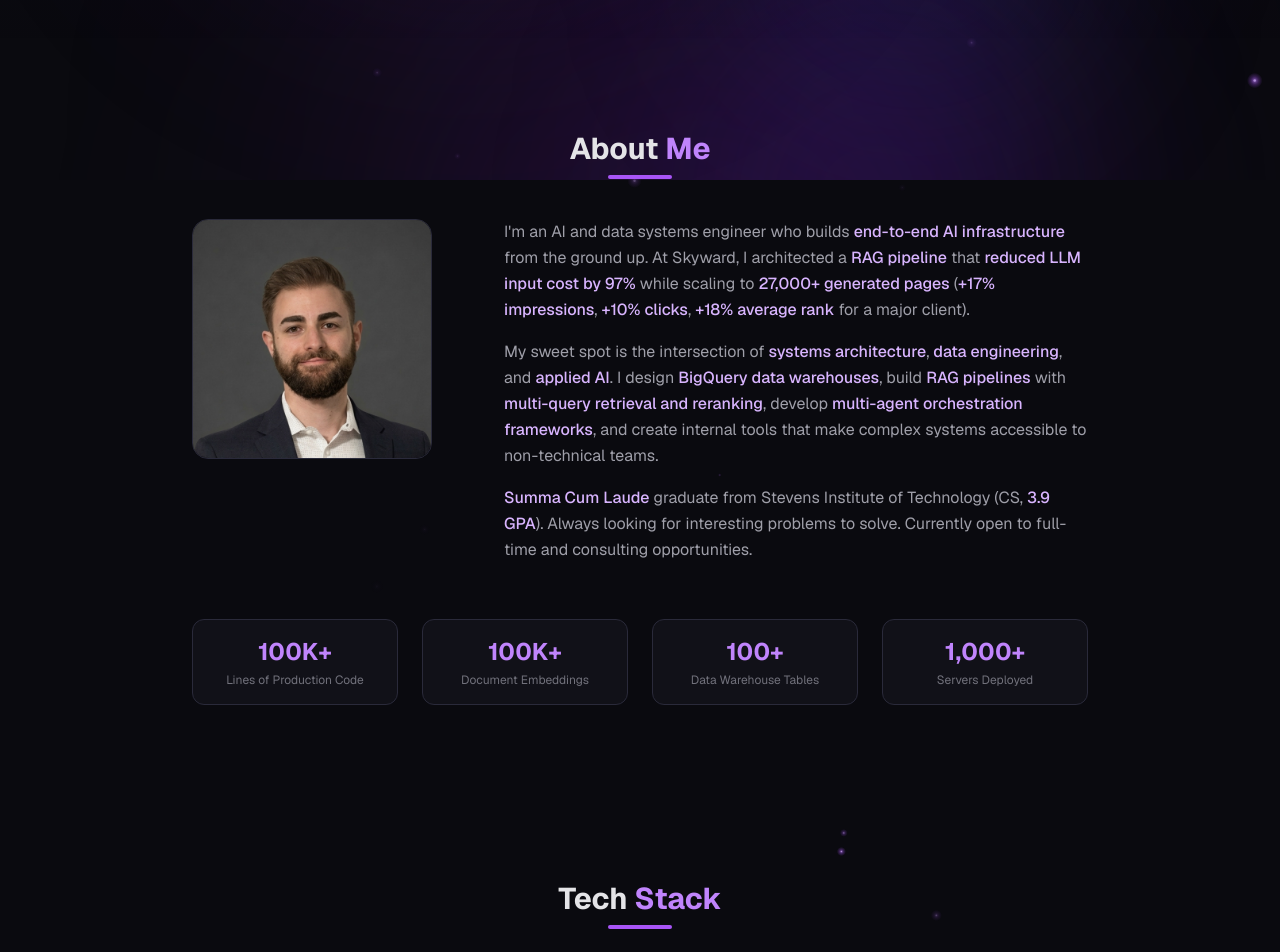
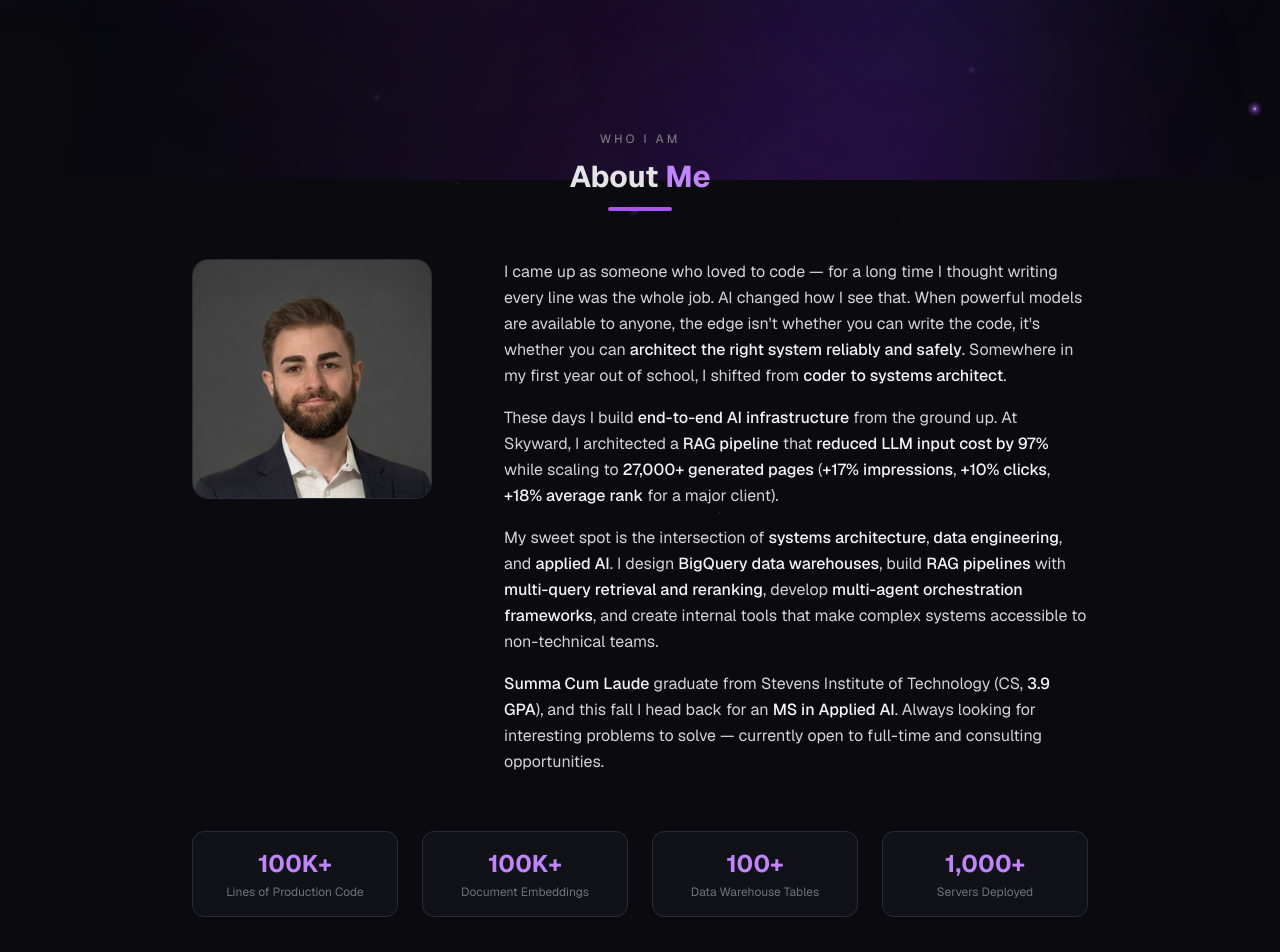
Before and after one commit to amoskowitz02/PersonalWebsite, a Next.js app: page / in a window 1280 px wide. Shown: the part 620-1572 px from the top of the page. Built offline with nearby package versions, Linux system fonts and the light colour scheme.

Commit message:
feat(portfolio): add narrative structure

```diff
--- a/src/app/globals.css
+++ b/src/app/globals.css
@@ -160,7 +160,7 @@ html {
 }
 
 .prose-blog strong {
-  color: var(--color-purple-300);
+  color: #fafafa;
   font-weight: 600;
 }
 
@@ -292,7 +292,7 @@ html {
 }
 
 .prose-blog table strong {
-  color: var(--color-purple-300);
+  color: #fafafa;
 }
 
 /* Side-by-side image row — used via inline HTML <div class="image-row"> */
--- a/src/app/page.tsx
+++ b/src/app/page.tsx
@@ -1,9 +1,10 @@
 import Hero from "@/components/Hero";
 import About from "@/components/About";
 import Skills from "@/components/Skills";
+import Experience from "@/components/Experience";
 import Projects from "@/components/Projects";
-import Experience from "@/components/Experience";
 import Education from "@/components/Education";
+import Currently from "@/components/Currently";
 import Contact from "@/components/Contact";
 
 export default function Home() {
@@ -12,9 +13,10 @@ export default function Home() {
       <Hero />
       <About />
       <Skills />
+      <Experience />
       <Projects />
-      <Experience />
       <Education />
+      <Currently />
       <Contact />
     </>
   );
--- a/src/components/About.tsx
+++ b/src/components/About.tsx
@@ -1,14 +1,11 @@
 import Image from "next/image";
+import SectionHeader from "@/components/SectionHeader";
 
 export default function About() {
   return (
     <section id="about" className="py-20 px-6">
       <div className="max-w-4xl mx-auto">
-        <h2 className="text-3xl font-bold mb-2 text-center">
-          About{" "}
-          <span className="text-purple-400">Me</span>
-        </h2>
-        <div className="h-1 w-16 bg-purple-500 rounded mx-auto mb-10" />
+        <SectionHeader eyebrow="WHO I AM" title="About" accent="Me" />
 
         <div className="grid md:grid-cols-3 gap-10">
           {/* Profile photo */}
@@ -24,58 +21,78 @@ export default function About() {
           </div>
 
           {/* Bio */}
-          <div className="md:col-span-2 space-y-4 text-zinc-400 leading-relaxed">
+          <div className="md:col-span-2 space-y-4 text-zinc-300 leading-relaxed">
             <p>
-              I&apos;m an AI and data systems engineer who builds{" "}
-              <span className="text-purple-300 font-medium">
+              I came up as someone who loved to code — for a long time I
+              thought writing every line was the whole job. AI changed how I
+              see that. When powerful models are available to anyone, the edge
+              isn&apos;t whether you can write the code, it&apos;s whether you
+              can{" "}
+              <span className="text-zinc-100 font-medium">
+                architect the right system reliably and safely
+              </span>
+              . Somewhere in my first year out of school, I shifted from{" "}
+              <span className="text-zinc-100 font-medium">
+                coder to systems architect
+              </span>
+              .
+            </p>
+            <p>
+              These days I build{" "}
+              <span className="text-zinc-100 font-medium">
                 end-to-end AI infrastructure
               </span>{" "}
               from the ground up. At Skyward, I architected a{" "}
-              <span className="text-purple-300 font-medium">RAG pipeline</span>{" "}
+              <span className="text-zinc-100 font-medium">RAG pipeline</span>{" "}
               that{" "}
-              <span className="text-purple-300 font-medium">
+              <span className="text-zinc-100 font-medium">
                 reduced LLM input cost by 97%
               </span>{" "}
               while scaling to{" "}
-              <span className="text-purple-300 font-medium">
+              <span className="text-zinc-100 font-medium">
                 27,000+ generated pages
               </span>{" "}
               (
-              <span className="text-purple-300 font-medium">
+              <span className="text-zinc-100 font-medium">
                 +17% impressions
               </span>
               ,{" "}
-              <span className="text-purple-300 font-medium">
+              <span className="text-zinc-100 font-medium">
                 +10% clicks
               </span>
               ,{" "}
-              <span className="text-purple-300 font-medium">
+              <span className="text-zinc-100 font-medium">
                 +18% average rank
               </span>{" "}
               for a major client).
             </p>
             <p>
               My sweet spot is the intersection of{" "}
-              <span className="text-purple-300 font-medium">systems architecture</span>,{" "}
-              <span className="text-purple-300 font-medium">data engineering</span>, and{" "}
-              <span className="text-purple-300 font-medium">applied AI</span>. I design{" "}
-              <span className="text-purple-300 font-medium">BigQuery data warehouses</span>,
+              <span className="text-zinc-100 font-medium">systems architecture</span>,{" "}
+              <span className="text-zinc-100 font-medium">data engineering</span>, and{" "}
+              <span className="text-zinc-100 font-medium">applied AI</span>. I design{" "}
+              <span className="text-zinc-100 font-medium">BigQuery data warehouses</span>,
               build{" "}
-              <span className="text-purple-300 font-medium">RAG pipelines</span>{" "}
+              <span className="text-zinc-100 font-medium">RAG pipelines</span>{" "}
               with{" "}
-              <span className="text-purple-300 font-medium">
+              <span className="text-zinc-100 font-medium">
                 multi-query retrieval and reranking
               </span>, develop{" "}
-              <span className="text-purple-300 font-medium">
+              <span className="text-zinc-100 font-medium">
                 multi-agent orchestration frameworks
               </span>, and create internal tools that make complex systems
               accessible to non-technical teams.
             </p>
             <p>
-              <span className="text-purple-300 font-medium">Summa Cum Laude</span>{" "}
+              <span className="text-zinc-100 font-medium">Summa Cum Laude</span>{" "}
               graduate from Stevens Institute of Technology (CS,{" "}
-              <span className="text-purple-300 font-medium">3.9 GPA</span>).
-              Always looking for interesting problems to solve. Currently open to full-time and consulting opportunities.
+              <span className="text-zinc-100 font-medium">3.9 GPA</span>), and
+              this fall I head back for an{" "}
+              <span className="text-zinc-100 font-medium">
+                MS in Applied AI
+              </span>
+              . Always looking for interesting problems to solve — currently
+              open to full-time and consulting opportunities.
             </p>
           </div>
         </div>
--- /dev/null
+++ b/src/components/Currently.tsx
@@ -0,0 +1,61 @@
+import { Hammer, GraduationCap, Compass, ArrowRight } from "lucide-react";
+import SectionHeader from "@/components/SectionHeader";
+
+const items = [
+  {
+    icon: Hammer,
+    label: "Building",
+    body: "At Skyward I lead the AI and data infrastructure — agentic pipelines, RAG systems, and the BigQuery warehouse they run on. Most weeks I'm turning a messy business problem into a system that actually ships.",
+  },
+  {
+    icon: GraduationCap,
+    label: "Learning",
+    body: "This fall I head back to Stevens for an MS in Applied AI — adding theoretical depth to the production intuition I've built, and going deeper on knowledge graphs and Graph RAG.",
+  },
+  {
+    icon: Compass,
+    label: "Looking for",
+    body: "Full-time and consulting roles where I can own AI systems end to end — deciding what gets built, how it gets built, and where AI actually belongs.",
+  },
+];
+
+export default function Currently() {
+  return (
+    <section id="currently" className="py-24 px-6">
+      <div className="max-w-4xl mx-auto">
+        <SectionHeader eyebrow="WHERE I'M HEADED" title="Right" accent="Now" />
+
+        <p className="text-center text-zinc-400 leading-relaxed max-w-2xl mx-auto mb-12">
+          Here&apos;s what I&apos;d tell you if we grabbed coffee today.
+        </p>
+
+        <div className="grid md:grid-cols-3 gap-6">
+          {items.map((item) => (
+            <div
+              key={item.label}
+              className="rounded-2xl bg-surface border border-border p-6 hover:border-purple-500/30 transition-colors"
+            >
+              <div className="inline-flex p-2.5 rounded-xl bg-purple-500/10 border border-purple-500/20 mb-4">
+                <item.icon className="text-purple-400" size={20} />
+              </div>
+              <h3 className="text-zinc-100 font-medium mb-2">{item.label}</h3>
+              <p className="text-sm text-zinc-400 leading-relaxed">
+                {item.body}
+              </p>
+            </div>
+          ))}
+        </div>
+
+        <p className="text-center text-zinc-400 mt-12">
+          If that&apos;s the kind of problem you&apos;re working on,{" "}
+          <a
+            href="#contact"
+            className="inline-flex items-center gap-1 text-purple-400 hover:text-purple-300 transition-colors font-medium"
+          >
+            let&apos;s talk <ArrowRight size={14} />
+          </a>
+        </p>
+      </div>
+    </section>
+  );
+}
--- a/src/components/Education.tsx
+++ b/src/components/Education.tsx
@@ -1,14 +1,40 @@
 import { GraduationCap, Award, BookOpen } from "lucide-react";
+import SectionHeader from "@/components/SectionHeader";
 
 export default function Education() {
   return (
     <section id="education" className="py-24 px-6">
       <div className="max-w-4xl mx-auto">
-        <h2 className="text-3xl font-bold mb-2 text-center">
-          My{" "}
-          <span className="text-purple-400">Education</span>
-        </h2>
-        <div className="h-1 w-16 bg-purple-500 rounded mx-auto mb-12" />
+        <SectionHeader eyebrow="FOUNDATIONS" title="My" accent="Education" />
+
+        {/* Stevens — Master's (upcoming) */}
+        <div className="rounded-2xl bg-surface border border-purple-500/30 p-8 mb-8">
+          <div className="flex items-start gap-4">
+            <div className="p-3 rounded-xl bg-purple-500/10 border border-purple-500/20">
+              <GraduationCap className="text-purple-400" size={28} />
+            </div>
+            <div className="flex-1">
+              <div className="flex flex-wrap items-center gap-3">
+                <h3 className="text-xl font-semibold text-zinc-100">
+                  Stevens Institute of Technology
+                </h3>
+                <span className="text-xs px-2 py-0.5 rounded-full bg-purple-500/15 text-purple-300 border border-purple-500/30">
+                  Starting Fall 2026
+                </span>
+              </div>
+              <p className="text-purple-400 text-sm font-medium">
+                Master of Science in Applied Artificial Intelligence
+              </p>
+              <p className="text-sm text-zinc-500 mt-1">Hoboken, NJ</p>
+              <p className="text-sm text-zinc-400 mt-3">
+                Returning to Stevens to add theoretical depth to the production
+                intuition I&apos;ve built in the field — with a focus on
+                knowledge graphs and Graph RAG, where the relationships between
+                entities become part of what the model reasons over.
+              </p>
+            </div>
+          </div>
+        </div>
 
         {/* Stevens */}
         <div className="rounded-2xl bg-surface border border-border p-8 mb-8">
--- a/src/components/Navbar.tsx
+++ b/src/components/Navbar.tsx
@@ -7,9 +7,10 @@ import Link from "next/link";
 const navLinks = [
   { href: "/#about", label: "About" },
   { href: "/#skills", label: "Skills" },
+  { href: "/#experience", label: "Experience" },
   { href: "/#projects", label: "Projects" },
-  { href: "/#experience", label: "Experience" },
   { href: "/#education", label: "Education" },
+  { href: "/#currently", label: "Currently" },
   { href: "/#contact", label: "Contact" },
 ];
 
@@ -24,7 +25,7 @@ export default function Navbar() {
         </Link>
 
         {/* Desktop nav */}
-        <div className="hidden md:flex items-center gap-8">
+        <div className="hidden md:flex items-center gap-6">
           {navLinks.map((link) => (
             <Link
               key={link.href}
--- /dev/null
+++ b/src/components/SectionHeader.tsx
@@ -0,0 +1,33 @@
+interface SectionHeaderProps {
+  /** Small uppercase narrative kicker shown above the title (e.g. "WHO I AM") */
+  eyebrow?: string;
+  /** First part of the title, rendered in white */
+  title: string;
+  /** Final word of the title, rendered in purple accent */
+  accent: string;
+}
+
+/**
+ * Standard section header: a small narrative eyebrow, a two-word title
+ * (white + purple accent), and the accent bar beneath. Used across every
+ * section so the page reads as one continuous story.
+ */
+export default function SectionHeader({
+  eyebrow,
+  title,
+  accent,
+}: SectionHeaderProps) {
+  return (
+    <div className="text-center mb-12">
+      {eyebrow && (
+        <p className="text-xs font-medium uppercase tracking-[0.25em] text-zinc-500 mb-3">
+          {eyebrow}
+        </p>
+      )}
+      <h2 className="text-3xl font-bold mb-3">
+        {title} <span className="text-purple-400">{accent}</span>
+      </h2>
+      <div className="h-1 w-16 bg-purple-500 rounded mx-auto" />
+    </div>
+  );
+}
--- a/src/components/Skills.tsx
+++ b/src/components/Skills.tsx
@@ -2,6 +2,7 @@
 
 import { useRef, useEffect } from "react";
 import { skillCategories } from "@/data/skills";
+import SectionHeader from "@/components/SectionHeader";
 
 const NUM_COPIES = 6;
 const SPEED = 80; // px/s
@@ -71,11 +72,7 @@ export default function Skills() {
   return (
     <section id="skills" className="py-24 px-6">
       <div className="max-w-6xl mx-auto">
-        <h2 className="text-3xl font-bold mb-2 text-center">
-          Tech{" "}
-          <span className="text-purple-400">Stack</span>
-        </h2>
-        <div className="h-1 w-16 bg-purple-500 rounded mx-auto mb-12" />
+        <SectionHeader eyebrow="WHAT I WORK WITH" title="Tech" accent="Stack" />
 
         <div className="space-y-8">
           {skillCategories.map((category, idx) => (
```
Also changed, not shown: src/components/Contact.tsx (+2 -5 lines), src/components/Experience.tsx (+57 -33 lines), src/components/Projects.tsx (+2 -5 lines), 1 other file (tests, documents, lock files or other folders).
